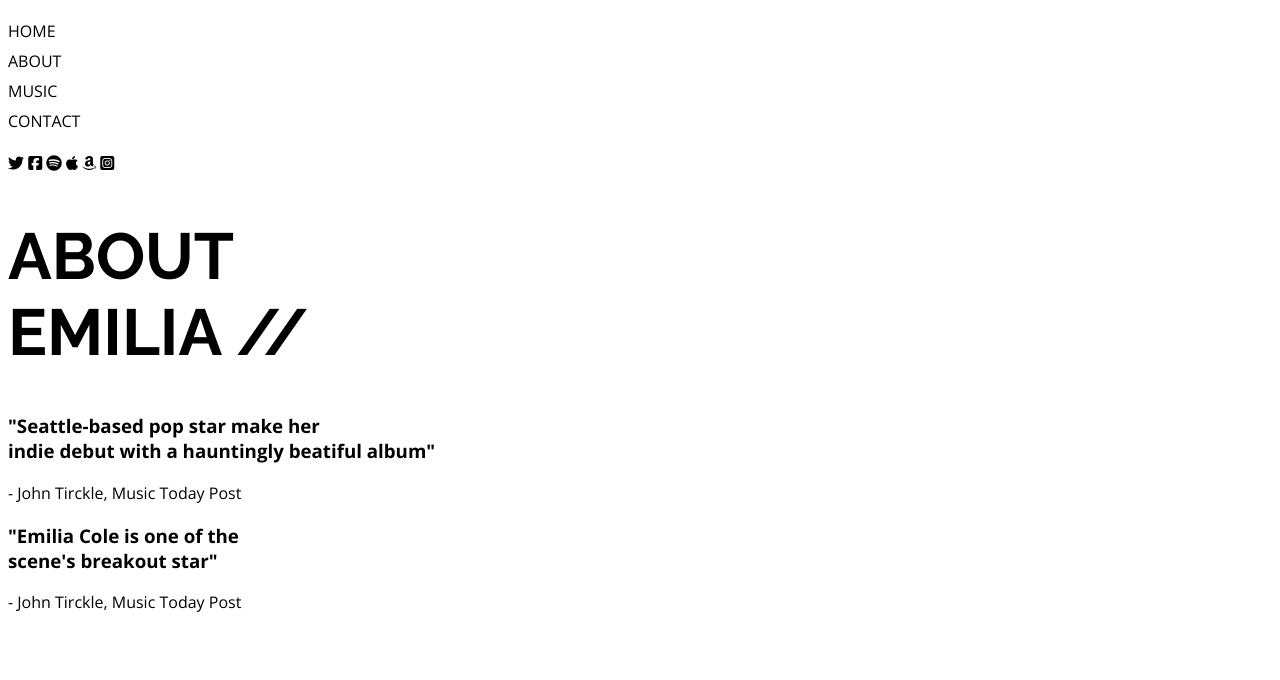
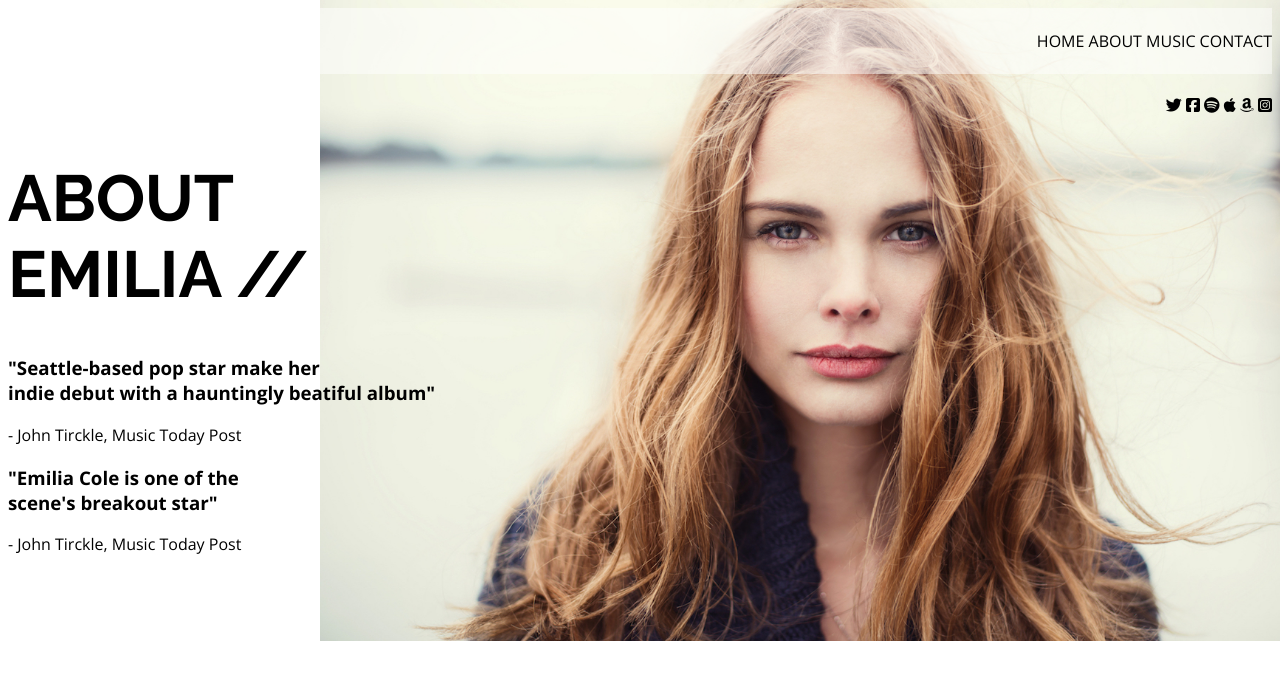
Before and after one commit to ClaraZalazar/Emilia, a website: page views/about.html in a window 1280 px wide. Drawn offline with nearby package versions, Linux system fonts and the light colour scheme.

Commit message:
empece a ponerle estilo al abaut

```diff
--- a/public/css/about.css
+++ b/public/css/about.css
@@ -0,0 +1,6 @@
+body.about {
+    background-image: url('/img/p1.jpg');
+    background-size: 75%;
+    background-repeat: no-repeat;
+    background-position: right top;
+}
--- a/public/css/header.css
+++ b/public/css/header.css
@@ -5,3 +5,18 @@ line-height: 30px;
 .header__vertical {
 padding-left: 30px;
 }
+
+.header__horizontal {
+    text-align: right;
+}
+
+.header__horizontal nav.menu {
+    background-color: rgba(255, 255, 255, 0.5);
+    padding-top: 2px;
+    padding-bottom: 2px;
+    margin-bottom: 20px;
+}
+
+.header__horizontal nav ul li {
+    display: inline;
+}
--- a/views/about.html
+++ b/views/about.html
@@ -8,9 +8,9 @@
     <script src="https://kit.fontawesome.com/a68a3b4328.js" crossorigin="anonymous"></script>
     <link rel="stylesheet" href="/css/styles.css">
 </head>
-<body>
-    <header>
-        <nav>
+<body class="about">
+    <header class="header__horizontal">
+        <nav class="menu">
             <ul>
                 <li>
                     <a href="/">HOME</a></li>
@@ -19,7 +19,7 @@
                 <li><a href="/contact">CONTACT</a></li>
             </ul>
         </nav>
-        <nav>
+        <nav class="redes">
             <a href=""><i class="fa-brands fa-twitter"></i></a>
             <a href=""><i class="fa-brands fa-square-facebook"></i></a>
             <a href=""><i class="fa-brands fa-spotify"></i></a>
```
